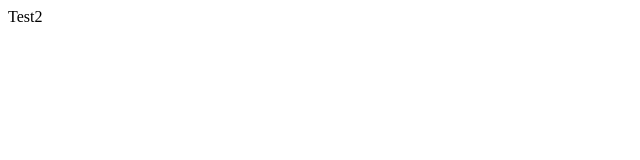
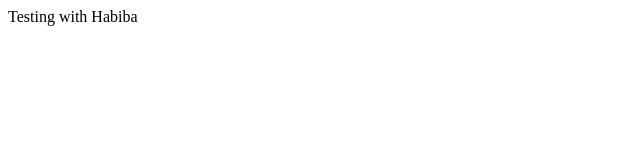
Before and after one commit to ramishtaha/Static_Website_Jenkins_Pipeline, a plain HTML site: page public/index.html in a window 1280 px wide. Shown: the whole page, without its empty margins (0-640 px from the left). Drawn offline with Linux system fonts and the light colour scheme.

Commit message:
Another Test

```diff
--- a/public/index.html
+++ b/public/index.html
@@ -1,4 +1,4 @@
 <html>
-    Test2
+    Testing with Habiba
 
 </html>
```
